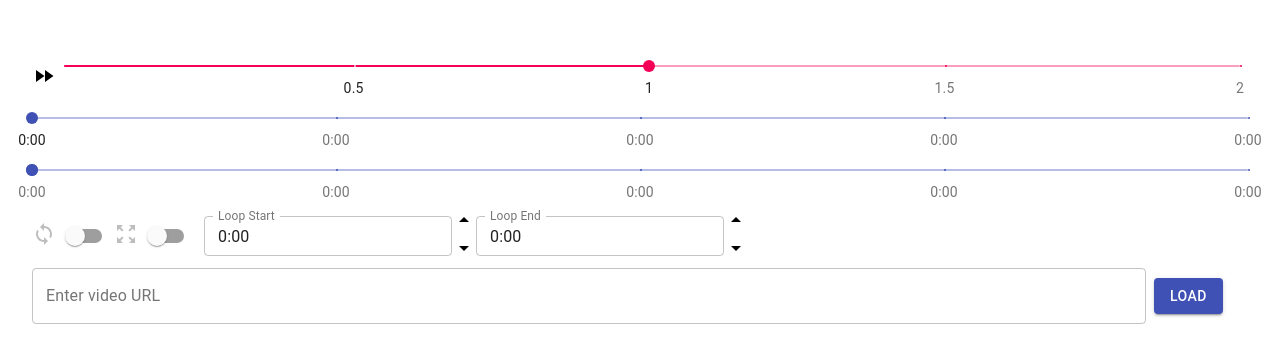
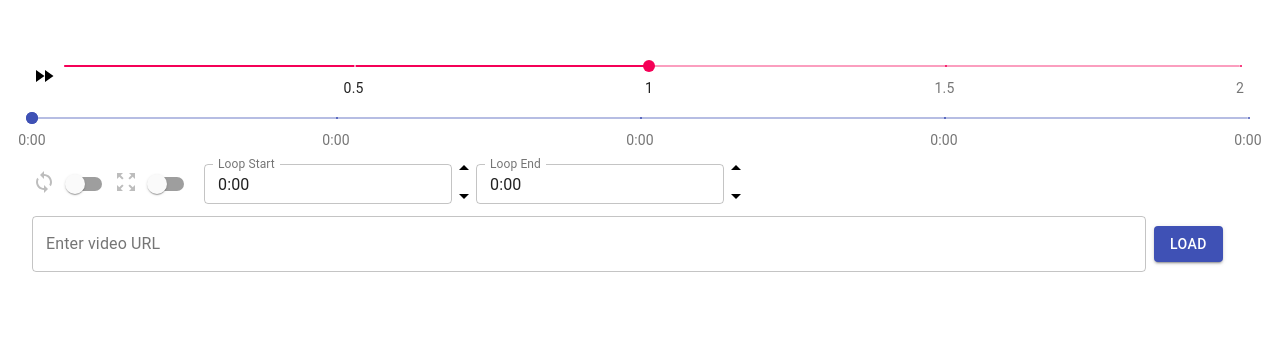
Before and after one commit to ysirman/viphkee, a React (Create React App) app: page / in a window 1280 px wide. Shown: the part 516-872 px from the top of the page. After the commit the page ends 820 px from the top, so only its background shows below. Built offline with nearby package versions, Linux system fonts and the light colour scheme.

Commit message:
remove seek component

```diff
--- a/src/Types.ts
+++ b/src/Types.ts
@@ -3,8 +3,6 @@ import { PLAYER_CONFIG_CHANGE } from "./actions/playerConfig";
 export type PlayerState = {
   url: string;
   playing: boolean;
-  seeking: boolean;
-  seekValue: number | null;
   played: number;
   loaded: number;
   duration: number;
--- a/src/components/App.tsx
+++ b/src/components/App.tsx
@@ -11,8 +11,6 @@ const App: React.FC = () => {
   const initialState: PlayerState = {
     url: "https://www.youtube.com/watch?v=I2_kfNM8iVo",
     playing: true,
-    seeking: false,
-    seekValue: null,
     played: 0,
     loaded: 0,
     duration: 0,
--- a/src/components/Player.tsx
+++ b/src/components/Player.tsx
@@ -28,8 +28,6 @@ const Player: React.FC = () => {
         timeToSeconds(loopState.start) / playerState.duration;
       player.seekTo(loopStartRate);
     }
-    // We only want to update time slider if we are not currently seeking
-    if (!playerState.seeking) {
     dispatch({
       type: PLAYER_CONFIG_CHANGE,
       state: {
@@ -38,17 +36,6 @@ const Player: React.FC = () => {
         loaded: progress.loaded,
       },
     });
-    }
-    if (playerState.seekValue !== null && player instanceof ReactPlayer) {
-      player.seekTo(playerState.seekValue);
-      dispatch({
-        type: PLAYER_CONFIG_CHANGE,
-        state: {
-          ...playerState,
-          seekValue: null,
-        },
-      });
-    }
   };
 
   const handleDuration = (duration: number) => {
@@ -80,7 +67,6 @@ const Player: React.FC = () => {
         onReady={() => console.log("onReady")}
         onStart={() => console.log("onStart")}
         onBuffer={() => console.log("onBuffer")}
-        onSeek={(e) => console.log("onSeek", e)}
         onError={(e) => console.log("onError", e)}
         onProgress={(state) => handleProgress(state)}
         onDuration={(state) => handleDuration(state)}
--- a/src/components/PlayerConfig/SeekSlider.tsx
+++ /dev/null
@@ -1,76 +0,0 @@
-import React, { useContext } from "react";
-
-import PlayerContext from "../../contexts/PlayerContext";
-import { PLAYER_CONFIG_CHANGE } from "../../actions/playerConfig";
-
-import { secondsToTime } from "../../utils/formatter";
-
-import Slider from "@material-ui/core/Slider";
-
-const SeekSlider: React.FC = () => {
-  const { playerState, dispatch } = useContext(PlayerContext);
-  const loopState = playerState.loopState;
-
-  const seekMarks = [
-    { value: 0, label: secondsToTime(0) },
-    { value: 0.25, label: secondsToTime(playerState.duration * 0.25) },
-    { value: 0.5, label: secondsToTime(playerState.duration * 0.5) },
-    { value: 0.75, label: secondsToTime(playerState.duration * 0.75) },
-    { value: 0.999999, label: secondsToTime(playerState.duration) },
-  ];
-
-  const handleSeekMouseDown = (_: any) => {
-    dispatch({
-      type: PLAYER_CONFIG_CHANGE,
-      state: {
-        ...playerState,
-        seeking: true,
-      },
-    });
-  };
-
-  const handleSeekChange = (_: any, newValue: number | number[]) => {
-    if (typeof newValue === "number") {
-      dispatch({
-        type: PLAYER_CONFIG_CHANGE,
-        state: {
-          ...playerState,
-          seeking: true,
-          played: newValue,
-        },
-      });
-    }
-  };
-
-  const handleSeekMouseUp = (_: any, newValue: number | number[]) => {
-    if (typeof newValue === "number") {
-      dispatch({
-        type: PLAYER_CONFIG_CHANGE,
-        state: {
-          ...playerState,
-          seeking: false,
-          seekValue: newValue,
-        },
-      });
-    }
-  };
-
-  return (
-    <>
-      <Slider
-        min={0}
-        max={0.999999}
-        step={0.000001}
-        color={loopState.isLoop ? "secondary" : "primary"}
-        value={playerState.played}
-        marks={seekMarks}
-        valueLabelDisplay={"auto"}
-        valueLabelFormat={(v) => secondsToTime(v * playerState.duration)}
-        onMouseDown={handleSeekMouseDown}
-        onChange={handleSeekChange}
-        onChangeCommitted={handleSeekMouseUp}
-      />
-    </>
-  );
-};
-export default SeekSlider;
--- a/src/components/PlayerConfig/index.tsx
+++ b/src/components/PlayerConfig/index.tsx
@@ -1,7 +1,6 @@
 import React from "react";
 
 import PlaybackRate from "./PlaybackRate";
-import SeekSlider from "./SeekSlider";
 import LoopRangeSlider from "./LoopRangeSlider";
 import LoopConfig from "./LoopConfig";
 import InputUrl from "./InputUrl";
@@ -12,7 +11,6 @@ const PlayerConfig: React.FC = () => {
   return (
     <Box m={4} mt={1}>
       <PlaybackRate />
-      <SeekSlider />
       <LoopRangeSlider />
       <LoopConfig />
       <InputUrl />
--- a/src/reducers/playerConfig.ts
+++ b/src/reducers/playerConfig.ts
@@ -4,8 +4,6 @@ import { PlayerState, PlayerConfigAction } from "../Types";
 const initialState: PlayerState = {
   url: "https://www.youtube.com/watch?v=I2_kfNM8iVo",
   playing: true,
-  seeking: false,
-  seekValue: null,
   played: 0,
   loaded: 0,
   duration: 0,
```
Lines whose indentation alone changed are shown as unchanged.
